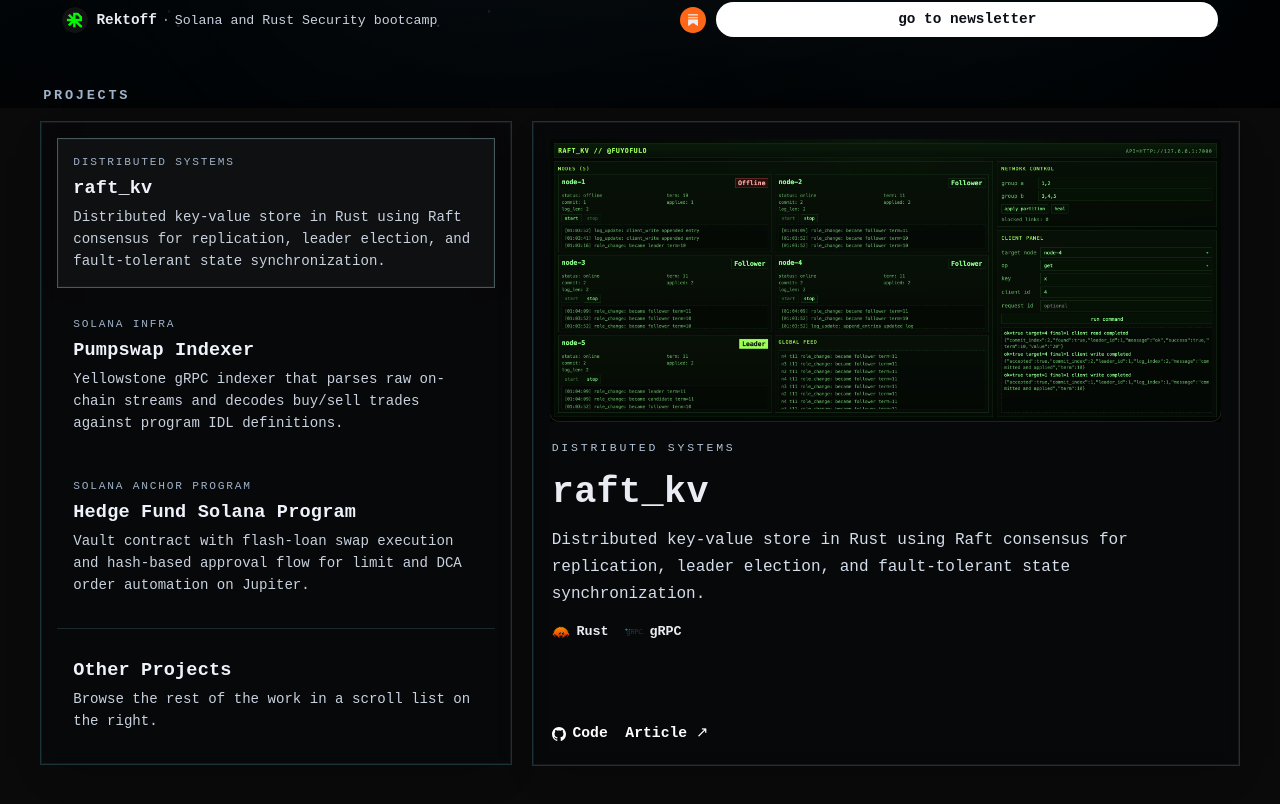
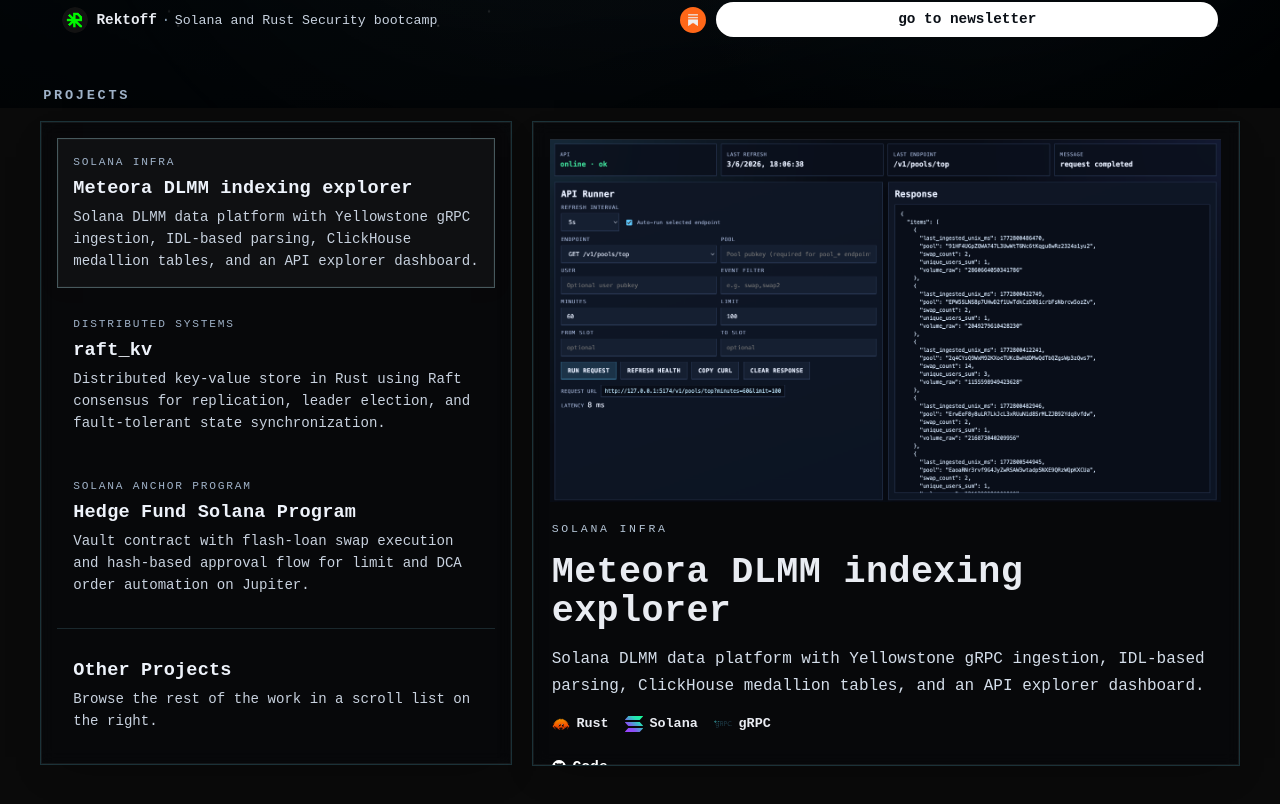
Before and after one commit to fuyofulo/fuyofulo-website, a React (Vite) app: page / in a window 1280 px wide. Shown: the part 692-1496 px from the top of the page. Built offline with nearby package versions, Linux system fonts and the light colour scheme.

Commit message:
dlmm indexing explorer

```diff
--- a/src/App.css
+++ b/src/App.css
@@ -814,10 +814,9 @@
 .projects-explorer__image {
   width: 100%;
   height: auto;
-  max-height: 360px;
-  object-fit: contain;
+  max-height: none;
   display: block;
-  background: rgba(0, 0, 0, 0.28);
+  background: transparent;
 }
 
 .projects-explorer__meta {
@@ -1286,10 +1285,6 @@
     padding: 0.95rem 0.95rem 0;
   }
 
-  .projects-explorer__image {
-    max-height: 260px;
-  }
-
   .credentials-grid {
     grid-template-columns: 1fr;
   }
--- a/src/App.tsx
+++ b/src/App.tsx
@@ -15,7 +15,8 @@
 import linkedinLogo from './assets/linkedin-svgrepo-com.svg'
 import xLogo from './assets/twitter-color-svgrepo-com.svg'
 import gmailLogo from './assets/gmail-svgrepo-com.svg'
-import raftKvPreview from './images/raft_kv.png'
+import raftKvPreview from './images/raft-kv-ss-2.png'
+import meteoraDlmmPreview from './images/meteora dlmm indexing explorer.png'
 import tksLogo from './images/tks_logo_2.jpg'
 import superteamLogo from './images/superteam_logo.jpg'
 import rektoffLogo from './images/rektoff_logo.png'
@@ -63,6 +64,20 @@
 
 const featuredProjects: ExplorerProject[] = [
   {
+    title: 'Meteora DLMM indexing explorer',
+    label: 'Solana Infra',
+    description:
+      'Solana DLMM data platform with Yellowstone gRPC ingestion, IDL-based parsing, ClickHouse medallion tables, and an API explorer dashboard.',
+    code: 'https://github.com/fuyofulo/dlmm_indexing_explorer',
+    article: '',
+    imageSrc: meteoraDlmmPreview,
+    tags: [
+      { label: 'Rust', imageSrc: rustcrab },
+      { label: 'Solana', imageSrc: solanaLogo },
+      { label: 'gRPC', imageSrc: grpcLogo },
+    ],
+  },
+  {
     title: 'raft_kv',
     label: 'Distributed Systems',
     description:
@@ -72,19 +87,6 @@
     imageSrc: raftKvPreview,
     tags: [
       { label: 'Rust', imageSrc: rustcrab },
-      { label: 'gRPC', imageSrc: grpcLogo },
-    ],
-  },
-  {
-    title: 'Pumpswap Indexer',
-    label: 'Solana Infra',
-    description:
-      'Yellowstone gRPC indexer that parses raw on-chain streams and decodes buy/sell trades against program IDL definitions.',
-    code: 'https://github.com/fuyofulo/pumpswap-trades-indexer',
-    article: '',
-    tags: [
-      { label: 'Rust', imageSrc: rustcrab },
-      { label: 'Solana', imageSrc: solanaLogo },
       { label: 'gRPC', imageSrc: grpcLogo },
     ],
   },
@@ -104,6 +106,17 @@
 ]
 
 const otherProjects: ExplorerProject[] = [
+  {
+    title: 'Pumpswap Indexer',
+    description:
+      'Yellowstone gRPC indexer that parses raw on-chain streams and decodes buy/sell trades against program IDL definitions.',
+    code: 'https://github.com/fuyofulo/pumpswap-trades-indexer',
+    tags: [
+      { label: 'Rust', imageSrc: rustcrab },
+      { label: 'Solana', imageSrc: solanaLogo },
+      { label: 'gRPC', imageSrc: grpcLogo },
+    ],
+  },
   {
     title: 'Wide Sandwich Attack Detection',
     description:
```
Also changed, not shown: src/images/meteora dlmm indexing explorer.png (added).
